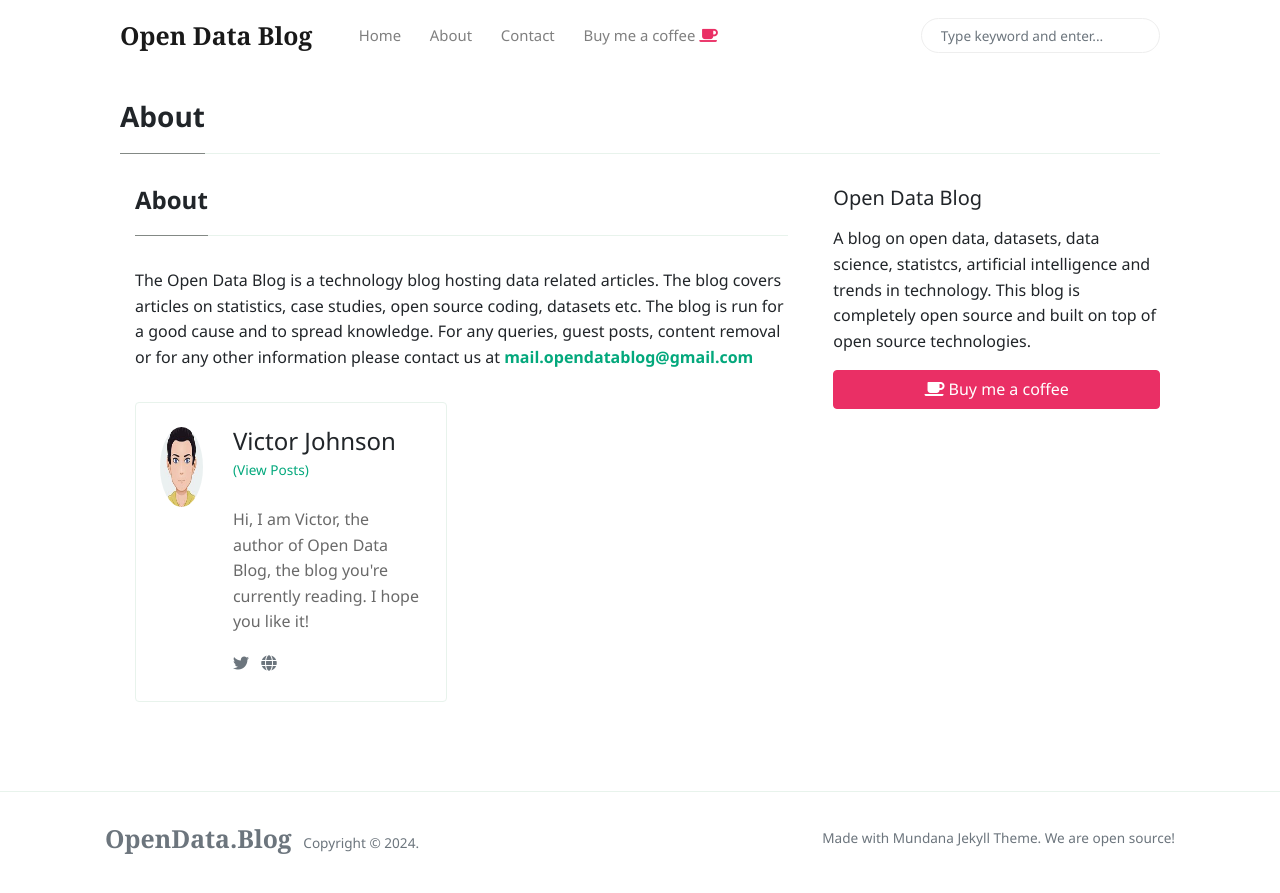
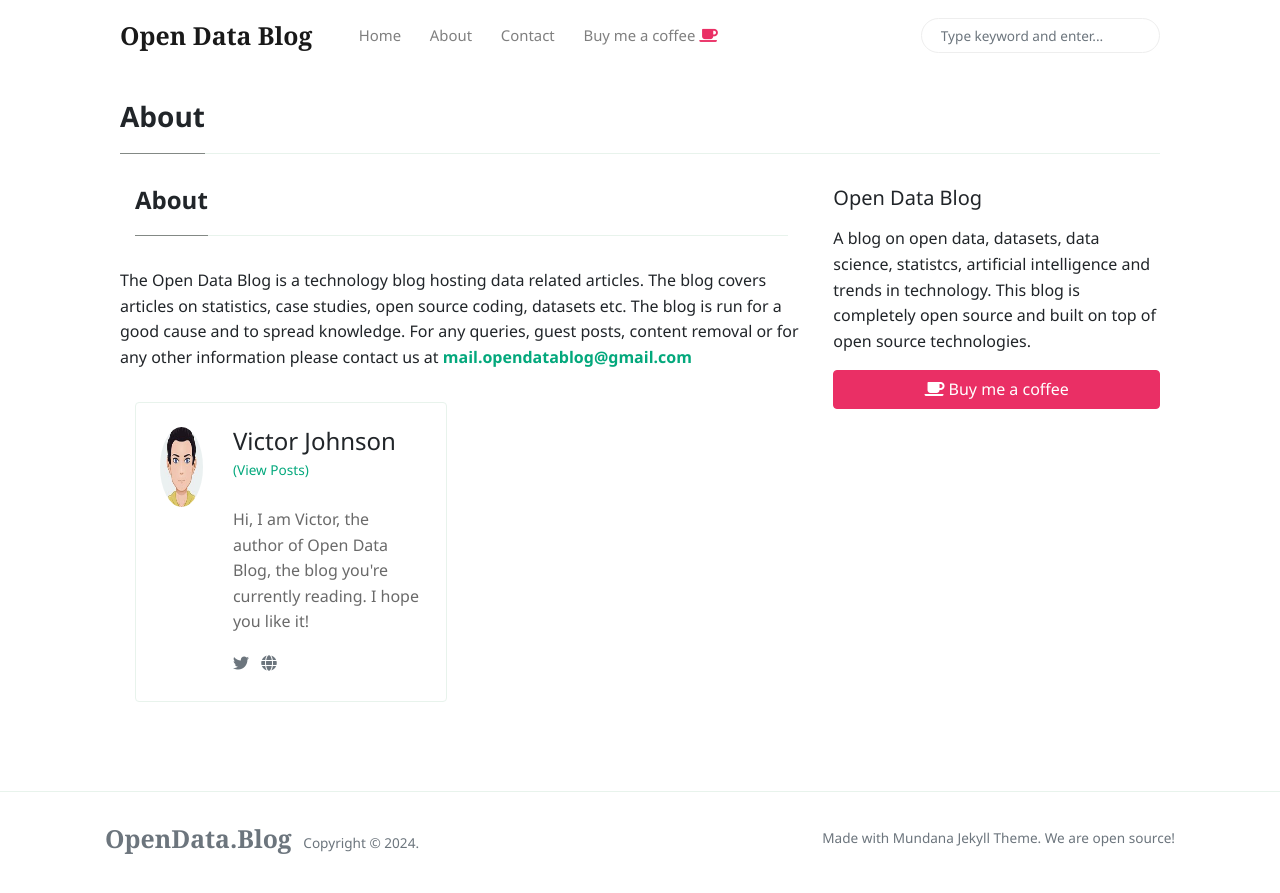
Before and after one commit to victorjohnsonk/victorjohnsonblog.github.io, a Jekyll site: the page built from _pages/about.html, in a window 1280 px wide. Shown: the top 893 px of the page. Built offline with Jekyll 4.4.1, drawn with Linux system fonts in a browser that asks for light colours; nearby versions of some CDN libraries.

Commit message:
Update about.html

```diff
--- a/_pages/about.html
+++ b/_pages/about.html
@@ -6,13 +6,11 @@
 
 <div class="container">
 <h4 class="font-weight-bold spanborder"><span>{{page.title}}</span></h4>
-
-	<p>The Open Data Blog is a technology blog hosting data related articles.
+    <div class="row gap-y listrecent listrecent listauthor">
+	    <p>The Open Data Blog is a technology blog hosting data related articles.
 		The blog covers articles on statistics, case studies, open source coding, datasets etc.
 		The blog is run for a good cause and to spread knowledge.
 		For any queries, guest posts, content removal or for any other information please contact us at <b><a href="mailto:mail.opendatablog@gmail.com">mail.opendatablog@gmail.com</a></b></p>
-
-    <div class="row gap-y listrecent listrecent listauthor">
     {% for author in site.authors %}
         <div class="col-lg-6 mb-4">
             <div class="p-4 border rounded">
```
